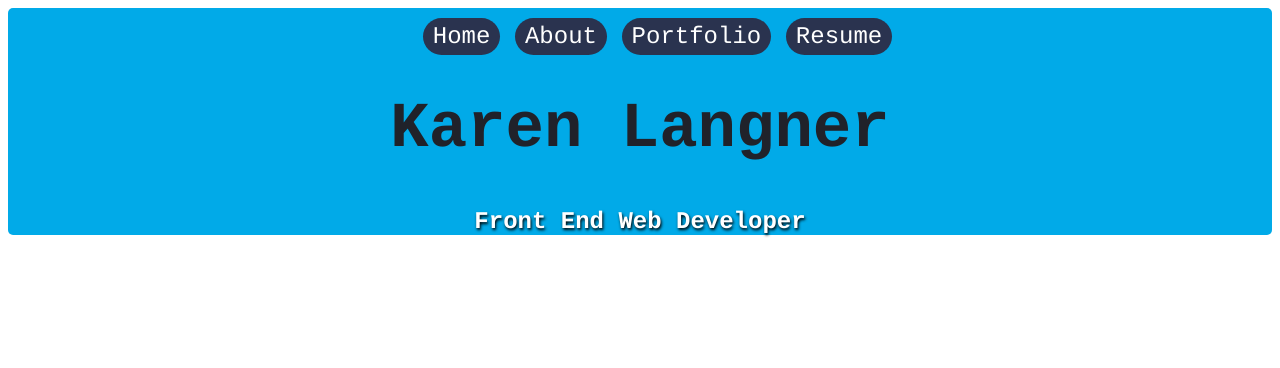
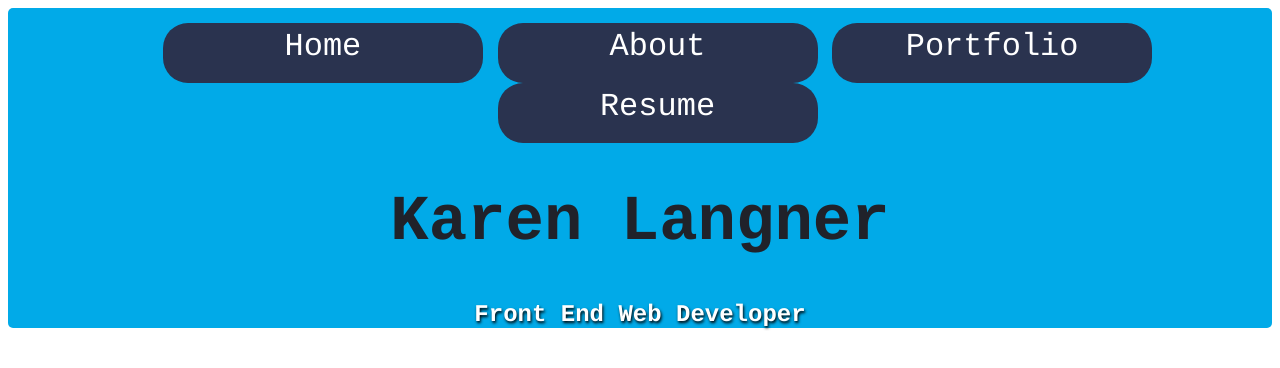
Before and after one commit to krenabeth/toggle-classes-lab9, a plain HTML site: page index.html in a window 1280 px wide. Drawn offline with nearby package versions, Linux system fonts and the light colour scheme.

Commit message:
width on list items, and slidedown added

```diff
--- a/scripts.js
+++ b/scripts.js
@@ -3,15 +3,17 @@ $(document).ready(function() {
 // global variable for li
 var $li = $('li');
 var $navBar = $('.navBar');
-//all li width of at least 200px  // not working yet
+//all li width of at least 200px
 // //all li height of at least 50px
 $(function() {
 	$($navBar).css ({
-		'width': '200px',
-		'height': '75px'
+		'width': '300px',
+		'height': '50px'
 	});
 });
-// $('.navBar').css('width', '800px');
+$(function() {
+	$('li').hide().slideDown('6000');
+});
 
 // for each li, fade to 0.25 opacity for hover
 $li.hover(function() {
--- a/styles.css
+++ b/styles.css
@@ -33,7 +33,7 @@ li.navBar {
     display: inline;
     padding: 5px 10px;
     margin-right: 5px;
-    font-size: 24px;
+    font-size: 2em;
     border-radius: 25px;
 }
 
```
